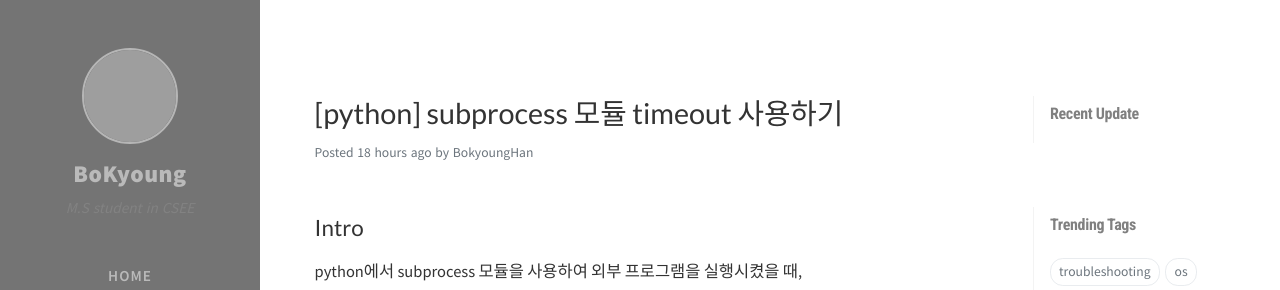
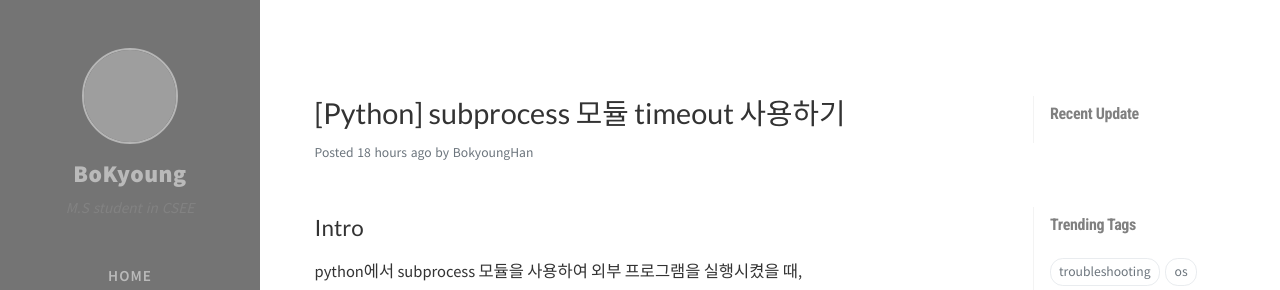
Before and after one commit to BoKyoungHan/BoKyoungHan.github.io, a Jekyll site: the page built from _posts/Python/2021-02-06-Python-timeout.md, in a window 1280 px wide and 900 px high. Shown: the top 290 px of the window. Built offline with Jekyll 4.4.1, drawn with Linux system fonts in a browser that asks for light colours; nearby versions of some CDN libraries; comment, search, counter and statistics services are not loaded; grey boxes are pictures that could not be loaded.

```diff
--- a/_posts/Python/2021-02-06-Python-timeout.md
+++ b/_posts/Python/2021-02-06-Python-timeout.md
@@ -1,6 +1,6 @@
 ---
 layout: post
-title: "[python] subprocess 모듈 timeout 사용하기"
+title: "[Python] subprocess 모듈 timeout 사용하기"
 categories: [Python, Troubleshooting]
 tags: [python, troubleshooting]
 
```
